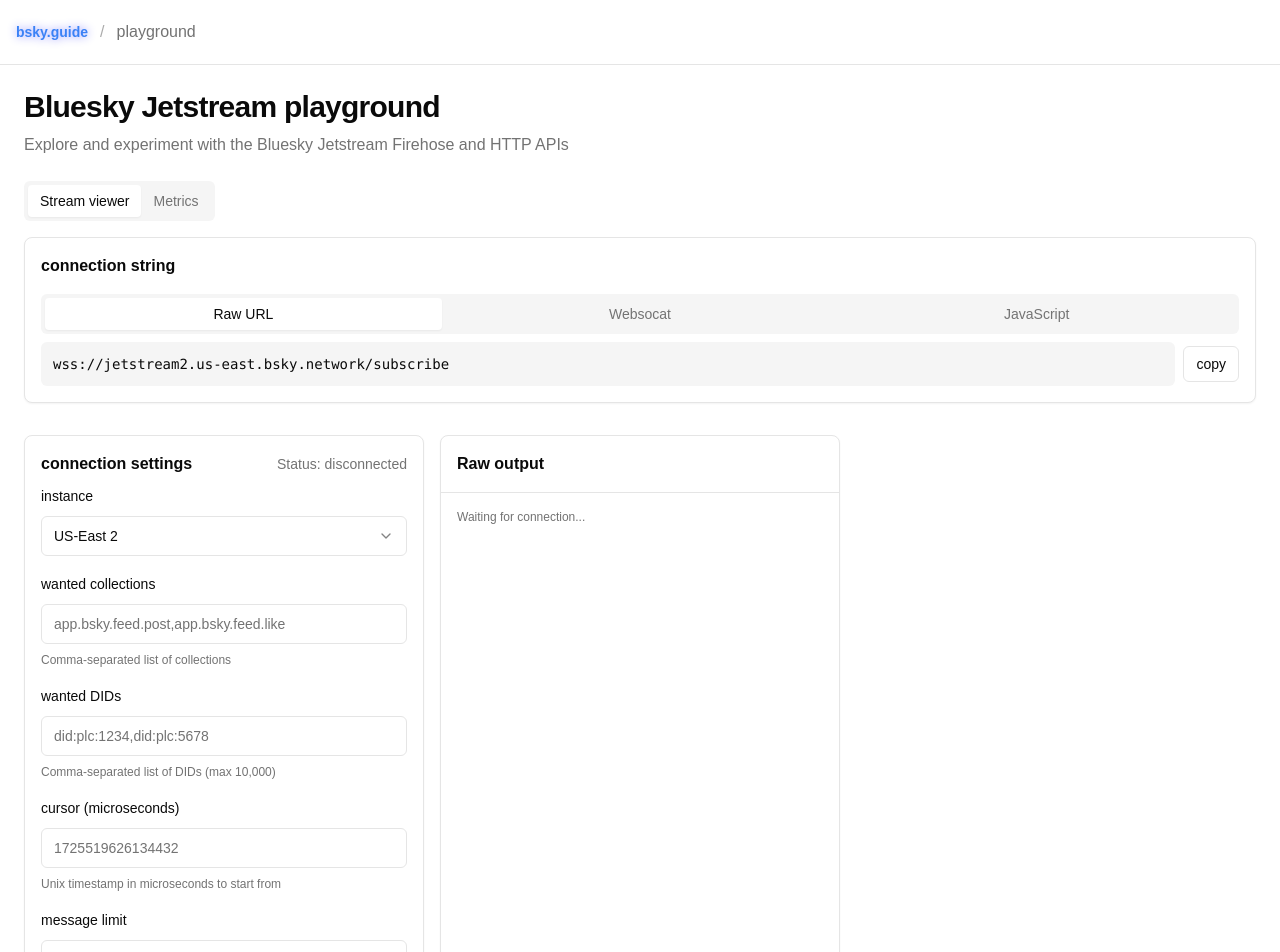
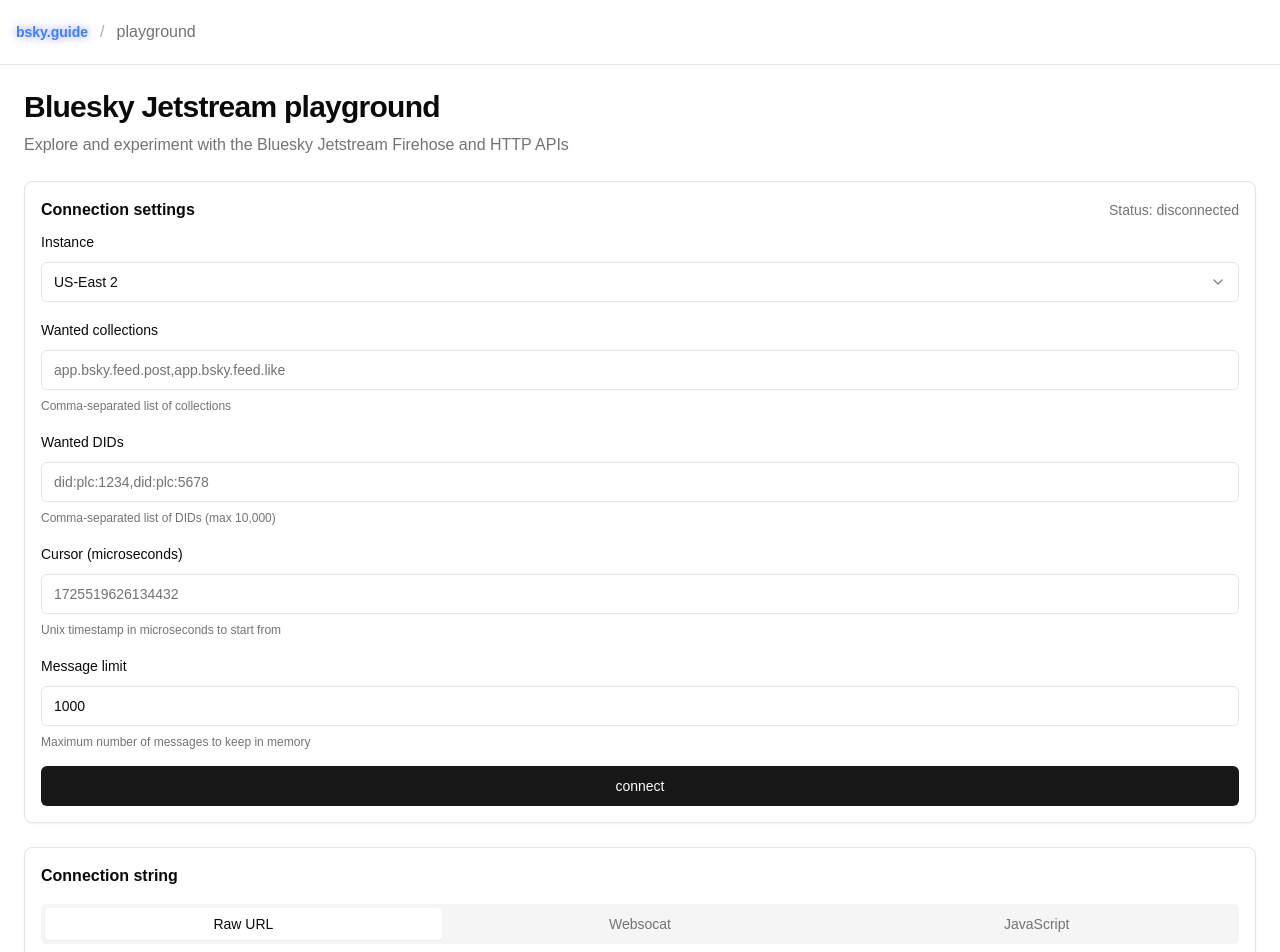
Before and after one commit to makeusabrew/playground.bsky.guide, a Next.js app: page / in a window 1280 px wide. Shown: the top 952 px of the page. Built offline with nearby package versions, Linux system fonts and the light colour scheme.

Commit message:
simplified layout, for now

```diff
--- a/app/page.tsx
+++ b/app/page.tsx
@@ -1,8 +1,6 @@
 'use client'
-import { Tabs, TabsContent, TabsList, TabsTrigger } from '@/components/ui/tabs'
 import ConnectionConfig from '@/components/connection-config'
 import StreamViewer from '@/components/stream-viewer'
-import MetricsDisplay from '@/components/metrics-display'
 import { JetstreamProvider } from '@/app/context/JetstreamContext'
 import { useState } from 'react'
 
@@ -29,23 +27,10 @@
             </div>
 
             <JetstreamProvider {...config}>
-              <Tabs defaultValue="stream" className="space-y-4">
-                <TabsList>
-                  <TabsTrigger value="stream">Stream viewer</TabsTrigger>
-                  <TabsTrigger value="metrics">Metrics</TabsTrigger>
-                </TabsList>
-
-                <TabsContent value="stream" className="space-y-4">
-                  <div className="grid gap-4 md:grid-cols-[400px_1fr]">
-                    <ConnectionConfig />
-                    <StreamViewer />
-                  </div>
-                </TabsContent>
-
-                <TabsContent value="metrics">
-                  <MetricsDisplay />
-                </TabsContent>
-              </Tabs>
+              <div className="space-y-6">
+                <ConnectionConfig />
+                <StreamViewer />
+              </div>
             </JetstreamProvider>
           </div>
         </div>
--- a/components/connection-config.tsx
+++ b/components/connection-config.tsx
@@ -3,7 +3,7 @@
 import { Input } from '@/components/ui/input'
 import { Label } from '@/components/ui/label'
 import { Button } from '@/components/ui/button'
-import { Switch } from '@/components/ui/switch'
+// import { Switch } from '@/components/ui/switch'
 import { Select, SelectContent, SelectItem, SelectTrigger, SelectValue } from '@/components/ui/select'
 import { Tabs, TabsContent, TabsList, TabsTrigger } from '@/components/ui/tabs'
 import { useState } from 'react'
@@ -14,8 +14,8 @@
   const [collections, setCollections] = useState('')
   const [dids, setDids] = useState('')
   const [cursor, setCursor] = useState('')
-  const [compression, setCompression] = useState(false)
-  const [messageLimit, setMessageLimit] = useState('10000')
+  // const [compression, setCompression] = useState(false)
+  const [messageLimit, setMessageLimit] = useState('1000')
 
   const { status, error, connect, disconnect } = useJetstreamContext()
   const isConnected = status === 'connected'
@@ -32,9 +32,9 @@
     if (cursor) {
       params.append('cursor', cursor)
     }
-    if (compression) {
-      params.append('compress', 'true')
-    }
+    // if (compression) {
+    //   params.append('compress', 'true')
+    // }
 
     const queryString = params.toString()
     const baseUrl = `wss://${instance}/subscribe`
@@ -49,11 +49,87 @@
 
   return (
     <>
-      <Card className="p-4 mb-4 col-span-2">
+      {/* Connection Settings */}
+      <Card className="p-4 space-y-4">
+        <div className="space-y-2">
+          <div className="flex items-center justify-between">
+            <h2 className="font-semibold">Connection settings</h2>
+            <p className="text-sm text-muted-foreground">Status: {status}</p>
+          </div>
+
+          {error && <p className="text-sm text-destructive">{error.message}</p>}
+
+          <div className="space-y-4">
+            <div className="space-y-2">
+              <Label>Instance</Label>
+              <Select value={instance} onValueChange={setInstance}>
+                <SelectTrigger>
+                  <SelectValue />
+                </SelectTrigger>
+                <SelectContent>
+                  <SelectItem value="jetstream1.us-east.bsky.network">US-East 1</SelectItem>
+                  <SelectItem value="jetstream2.us-east.bsky.network">US-East 2</SelectItem>
+                  <SelectItem value="jetstream1.us-west.bsky.network">US-West 1</SelectItem>
+                  <SelectItem value="jetstream2.us-west.bsky.network">US-West 2</SelectItem>
+                </SelectContent>
+              </Select>
+            </div>
+
+            <div className="space-y-2">
+              <Label>Wanted collections</Label>
+              <Input
+                placeholder="app.bsky.feed.post,app.bsky.feed.like"
+                value={collections}
+                onChange={(e) => setCollections(e.target.value)}
+              />
+              <p className="text-xs text-muted-foreground">Comma-separated list of collections</p>
+            </div>
+
+            <div className="space-y-2">
+              <Label>Wanted DIDs</Label>
+              <Input placeholder="did:plc:1234,did:plc:5678" value={dids} onChange={(e) => setDids(e.target.value)} />
+              <p className="text-xs text-muted-foreground">Comma-separated list of DIDs (max 10,000)</p>
+            </div>
+
+            <div className="space-y-2">
+              <Label>Cursor (microseconds)</Label>
+              <Input placeholder="1725519626134432" value={cursor} onChange={(e) => setCursor(e.target.value)} />
+              <p className="text-xs text-muted-foreground">Unix timestamp in microseconds to start from</p>
+            </div>
+
+            <div className="space-y-2">
+              <Label>Message limit</Label>
+              <Input
+                type="number"
+                min="1"
+                max="100000"
+                placeholder="1000"
+                value={messageLimit}
+                onChange={(e) => setMessageLimit(e.target.value)}
+              />
+              <p className="text-xs text-muted-foreground">Maximum number of messages to keep in memory</p>
+            </div>
+
+            {/* <div className="flex items-center space-x-2">
+              <Switch id="compression" checked={compression} onCheckedChange={setCompression} />
+              <Label htmlFor="compression">enable compression</Label>
+            </div> */}
+
+            <Button
+              className="w-full"
+              onClick={isConnected ? disconnect : connect}
+              variant={isConnected ? 'secondary' : 'default'}
+            >
+              {isConnected ? 'disconnect' : 'connect'}
+            </Button>
+          </div>
+        </div>
+      </Card>
+
+      {/* Connection Strings */}
+      <Card className="p-4 space-y-4">
         <div className="space-y-4">
-          <div className="flex items-center justify-between">
-            <h2 className="font-semibold">connection string</h2>
-          </div>
+          <h2 className="font-semibold">Connection string</h2>
 
           <Tabs defaultValue="raw" className="space-y-2">
             <TabsList className="grid w-full grid-cols-3">
@@ -64,7 +140,7 @@
 
             <TabsContent value="raw" className="space-y-2">
               <div className="flex items-center justify-between space-x-2">
-                <pre className="flex-1 text-sm bg-muted p-3 rounded-md overflow-x-auto font-mono whitespace-pre-wrap break-all">
+                <pre className="flex-1 text-xs bg-muted p-3 rounded-md overflow-x-auto font-mono">
                   <code>{connectionStrings.raw}</code>
                 </pre>
                 <Button
@@ -79,7 +155,7 @@
 
             <TabsContent value="websocat" className="space-y-2">
               <div className="flex items-center justify-between space-x-2">
-                <pre className="flex-1 text-sm bg-muted p-3 rounded-md overflow-x-auto font-mono whitespace-pre-wrap break-all">
+                <pre className="flex-1 text-xs bg-muted p-3 rounded-md overflow-x-auto font-mono">
                   <code>{connectionStrings.websocat}</code>
                 </pre>
                 <Button
@@ -94,7 +170,7 @@
 
             <TabsContent value="javascript" className="space-y-2">
               <div className="flex items-center justify-between space-x-2">
-                <pre className="flex-1 text-sm bg-muted p-3 rounded-md overflow-x-auto font-mono whitespace-pre-wrap break-all">
+                <pre className="flex-1 text-xs bg-muted p-3 rounded-md overflow-x-auto font-mono">
                   <code>{connectionStrings.javascript}</code>
                 </pre>
                 <Button
@@ -109,82 +185,6 @@
           </Tabs>
         </div>
       </Card>
-
-      <Card className="p-4 space-y-4">
-        <div className="space-y-2">
-          <div className="flex items-center justify-between">
-            <h2 className="font-semibold">connection settings</h2>
-            <p className="text-sm text-muted-foreground">Status: {status}</p>
-          </div>
-
-          {error && <p className="text-sm text-destructive">{error.message}</p>}
-
-          <div className="space-y-4">
-            <div className="space-y-2">
-              <Label>instance</Label>
-              <Select value={instance} onValueChange={setInstance}>
-                <SelectTrigger>
-                  <SelectValue />
-                </SelectTrigger>
-                <SelectContent>
-                  <SelectItem value="jetstream1.us-east.bsky.network">US-East 1</SelectItem>
-                  <SelectItem value="jetstream2.us-east.bsky.network">US-East 2</SelectItem>
-                  <SelectItem value="jetstream1.us-west.bsky.network">US-West 1</SelectItem>
-                  <SelectItem value="jetstream2.us-west.bsky.network">US-West 2</SelectItem>
-                </SelectContent>
-              </Select>
-            </div>
-
-            <div className="space-y-2">
-              <Label>wanted collections</Label>
-              <Input
-                placeholder="app.bsky.feed.post,app.bsky.feed.like"
-                value={collections}
-                onChange={(e) => setCollections(e.target.value)}
-              />
-              <p className="text-xs text-muted-foreground">Comma-separated list of collections</p>
-            </div>
-
-            <div className="space-y-2">
-              <Label>wanted DIDs</Label>
-              <Input placeholder="did:plc:1234,did:plc:5678" value={dids} onChange={(e) => setDids(e.target.value)} />
-              <p className="text-xs text-muted-foreground">Comma-separated list of DIDs (max 10,000)</p>
-            </div>
-
-            <div className="space-y-2">
-              <Label>cursor (microseconds)</Label>
-              <Input placeholder="1725519626134432" value={cursor} onChange={(e) => setCursor(e.target.value)} />
-              <p className="text-xs text-muted-foreground">Unix timestamp in microseconds to start from</p>
-            </div>
-
-            <div className="space-y-2">
-              <Label>message limit</Label>
-              <Input
-                type="number"
-                min="1"
-                max="100000"
-                placeholder="10000"
-                value={messageLimit}
-                onChange={(e) => setMessageLimit(e.target.value)}
-              />
-              <p className="text-xs text-muted-foreground">Maximum number of messages to keep in memory</p>
-            </div>
-
-            <div className="flex items-center space-x-2">
-              <Switch id="compression" checked={compression} onCheckedChange={setCompression} />
-              <Label htmlFor="compression">enable compression</Label>
-            </div>
-
-            <Button
-              className="w-full"
-              onClick={isConnected ? disconnect : connect}
-              variant={isConnected ? 'secondary' : 'default'}
-            >
-              {isConnected ? 'disconnect' : 'connect'}
-            </Button>
-          </div>
-        </div>
-      </Card>
     </>
   )
 }
--- a/components/stream-viewer.tsx
+++ b/components/stream-viewer.tsx
@@ -42,8 +42,7 @@
   }
 
   return (
-    <div className="w-full">
-      <Card className="h-[600px] flex flex-col max-w-[400px]">
+    <Card className="h-[600px] flex flex-col">
       <div className="p-4 border-b flex-none">
         <h2 className="font-semibold">Raw output</h2>
       </div>
@@ -70,6 +69,5 @@
         )}
       </div>
     </Card>
-    </div>
   )
 }
```
Lines whose indentation alone changed are shown as unchanged.
